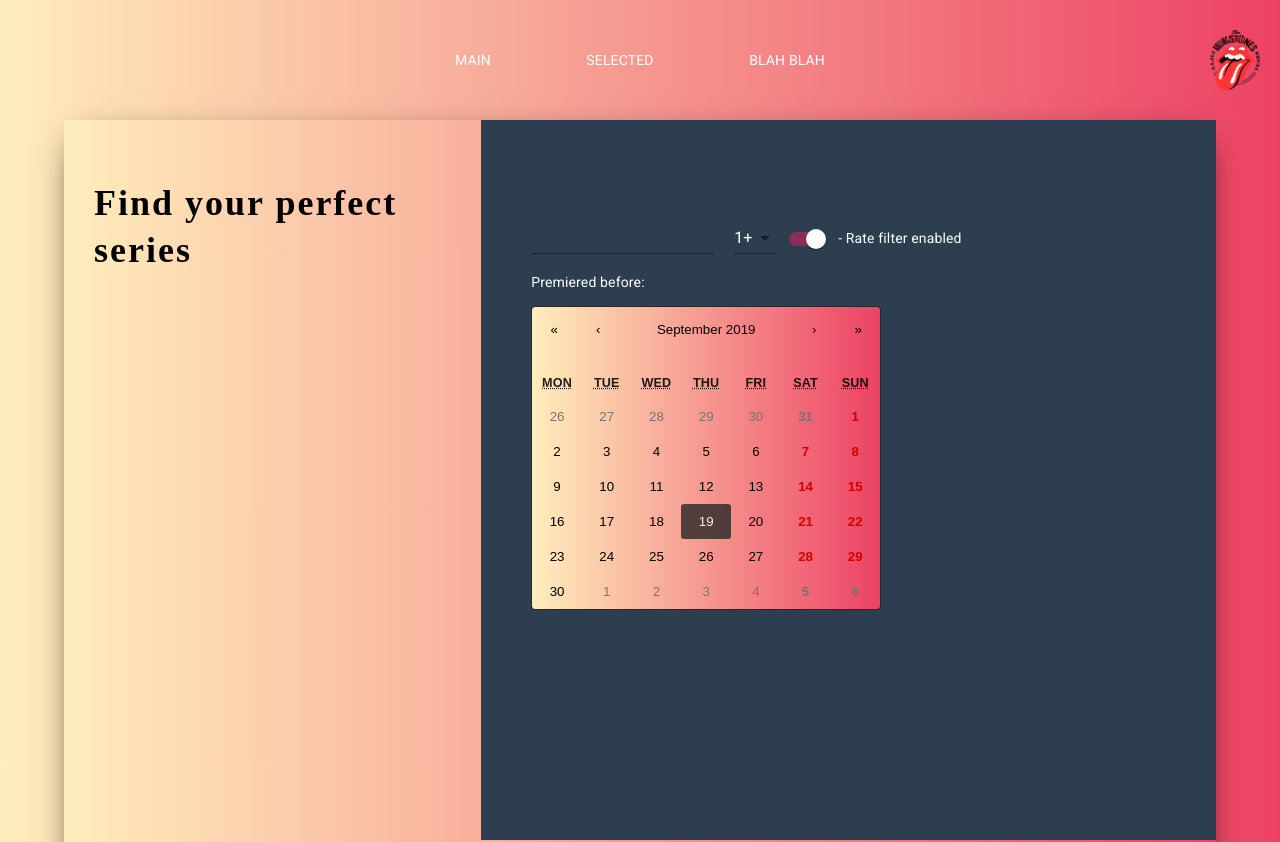
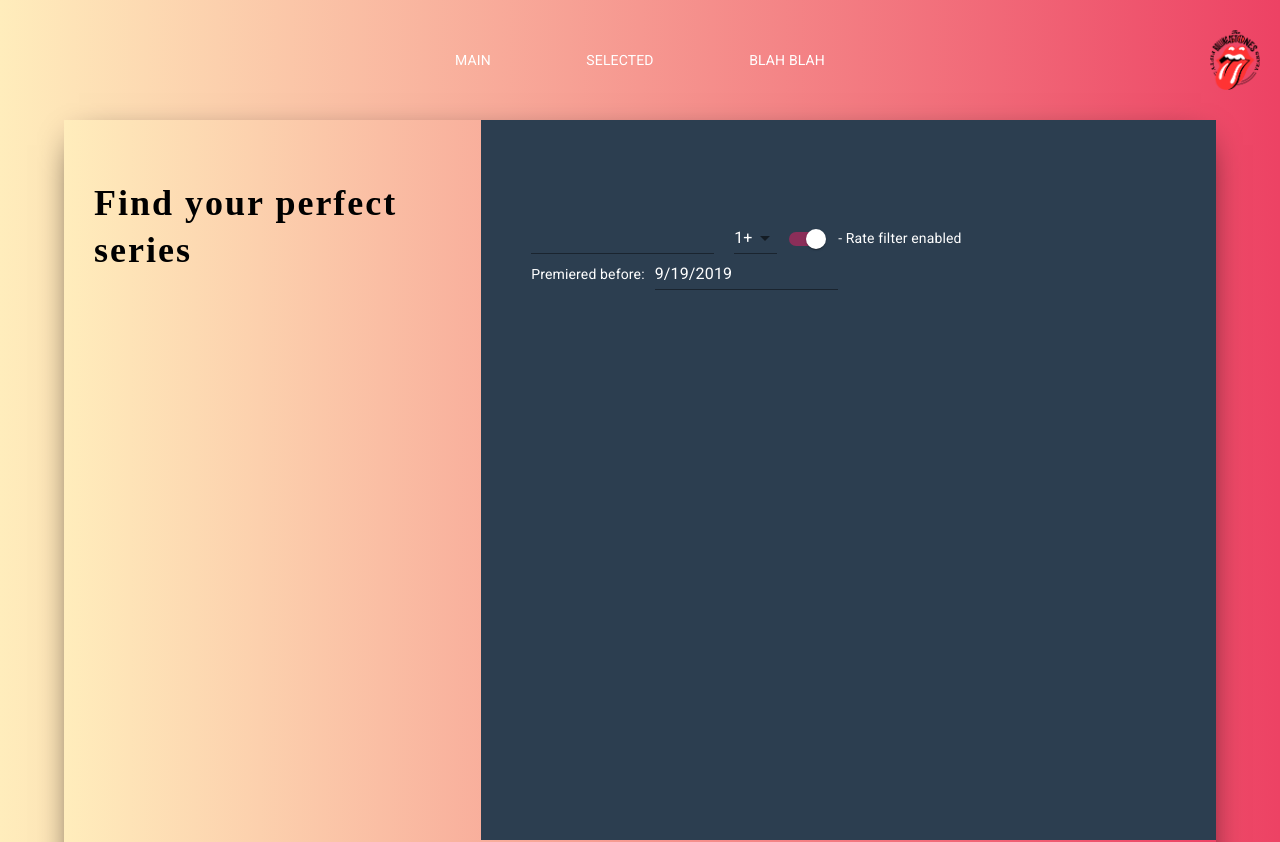
Before and after one commit to Tarassn/series-search-react, a React (Create React App) app: page / in a window 1280 px wide. Shown: the top 842 px of the page. Built offline with nearby package versions, Linux system fonts and the light colour scheme.

Commit message:
calendar opens onFocus

```diff
--- a/src/App.js
+++ b/src/App.js
@@ -34,7 +34,7 @@ export class App extends Component {
                                 setMinRate={setMinRate}
                                 selectedObjects={selected.selectedObjects}
                                 setSelected={setSelected}
-                                onChange={setDate}
+                                onChangeDate={setDate}
                                 date={page.date}
                                 setRateSwitch={setRateSwitch}
                                 rateSwitch={page.rateSwitch}
--- a/src/_scss/main.scss
+++ b/src/_scss/main.scss
@@ -310,6 +310,7 @@ footer{
   }
 }
 .react-calendar{
+  margin-top: 10px;
   background: $body-bg !important;
   font-size: 120%;
   border-radius: 4px;
--- a/src/components/Main.js
+++ b/src/components/Main.js
@@ -10,16 +10,22 @@ import theme from "../theme";
 
 
 class Main extends Component {
-    constructor(props) {
-        super(props);
-        this.selectRef=React.createRef();
-    }
+    state={
+      showCalendar:false
+    };
+    selectRef=React.createRef();
+
+    toggleCalendar = () => {
+        this.setState({
+            showCalendar:!this.state.showCalendar
+        })
+    };
 
     render() {
         let {myJson, searchField, minRateFilter,
             setMinRate,getSeries,selectedObjects,
-            setSelected, date, setRateSwitch,rateSwitch} = this.props;
-        console.log(this.selectRef.current);
+            setSelected, date, setRateSwitch,rateSwitch, onChangeDate} = this.props;
+
         return (
             <div className="main">
                 <div className="title-container">
@@ -66,9 +72,36 @@ class Main extends Component {
                     <Switch className='rateSwitch' checked={rateSwitch} onChange={(e) => {setRateSwitch(e)}}/>
                     <span> - Rate filter {rateSwitch?'enabled':'disabled'} </span>
                     <br/>
-                    <p style={{'color':'white'}}>Premiered before:</p>
-                    <Calendar onChange={this.props.onChange}
-                              value={this.props.date}/>
+                    <span style={{'color':'white'}}>Premiered before:</span>
+
+                <Input type="text"
+                       onClick={this.toggleCalendar}
+                       value={date.toLocaleDateString()}
+                       id="calendarInput"
+                       style={{
+                           color:'#fff',
+                           marginLeft:"10px"
+                       }}/>
+                {this.state.showCalendar &&
+                <div style={{position:"relative"}}>
+                    <Calendar onChange={onChangeDate}
+                              value={date}/>
+                    <svg xmlns="http://www.w3.org/2000/svg"
+                         width="40"
+                         height="40"
+                         fill="#ED4264"
+                         style={{
+                             position:"absolute",
+                             left:'350px',
+                             bottom:"208px",
+                             cursor:'pointer',
+                         }}
+                         onClick={this.toggleCalendar}
+                         viewBox="0 0 18 18">
+                        <path d="M14.53 4.53l-1.06-1.06L9 7.94 4.53 3.47 3.47 4.53 7.94 9l-4.47 4.47 1.06 1.06L9 10.06l4.47 4.47 1.06-1.06L10.06 9z"/>
+                    </svg>
+                </div> }
+
             </ThemeProvider>
                 </div>
             </div>
```
Also changed, not shown: 1 other file (tests, documents, lock files or other folders).
